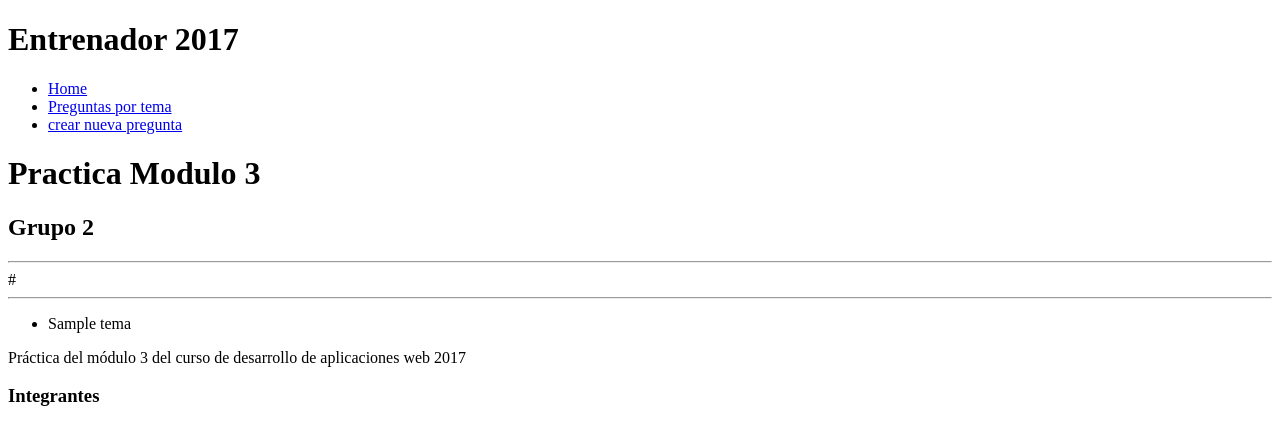
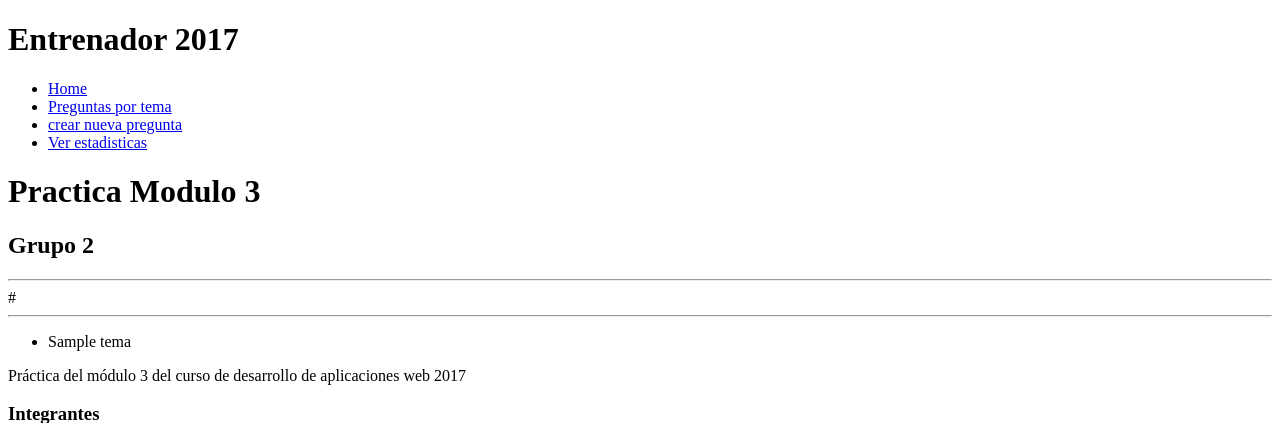
Before and after one commit to gerolmini/entrenador2017, a PHP site: template view/home.php in a window 1280 px wide. Shown: the top 423 px of the page. Run offline with PHP 8.4, Linux system fonts and the light colour scheme; the template is opened without the code that fills it: most values are stand-ins (such as "Sample title", 1, 10 or a date in 2020).

Commit message:
ok nav
puesto enlace a estadísticas

```diff
--- a/view/section/nav.php
+++ b/view/section/nav.php
@@ -3,5 +3,6 @@
     <li><a href="<?php echo $BASE_URL; ?>/">Home</a></li>
     <li><a href="<?php echo $BASE_URL; ?>/temas">Preguntas por tema</a></li>
     <li><a href="<?php echo $BASE_URL; ?>/crear-pregunta">crear nueva pregunta</a></li>
+    <li><a href="<?php echo $BASE_URL; ?>/estadisticas">Ver estadisticas</a></li>
 </ul>
 </nav>
```
